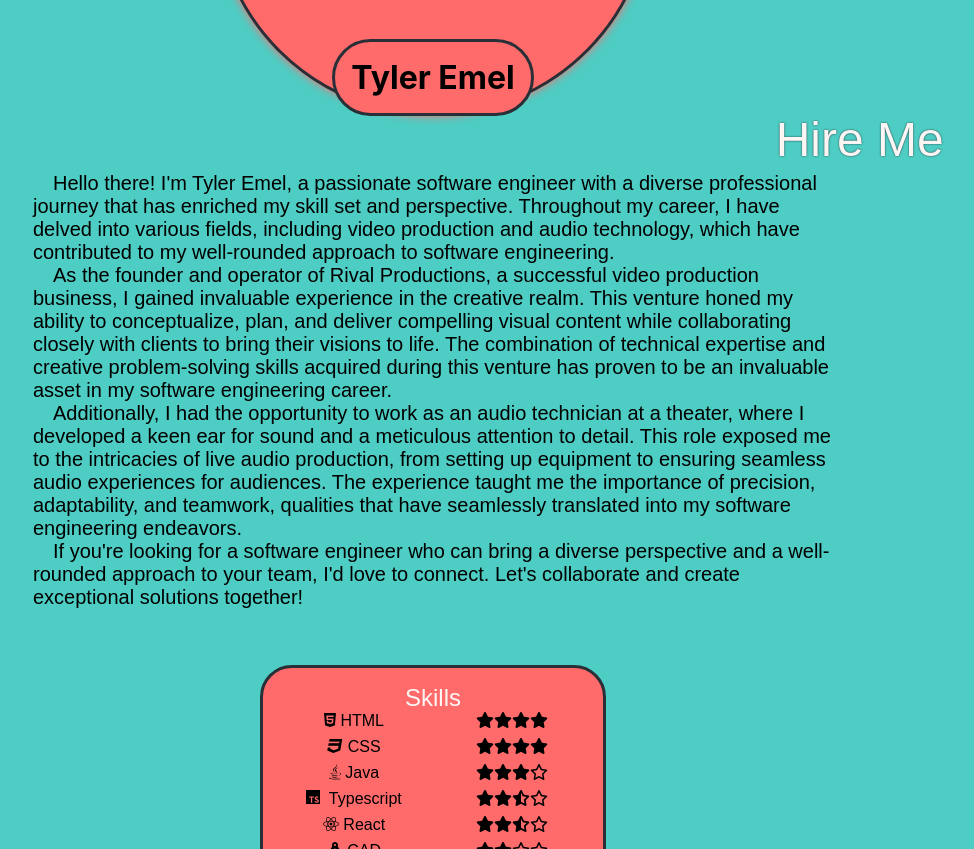
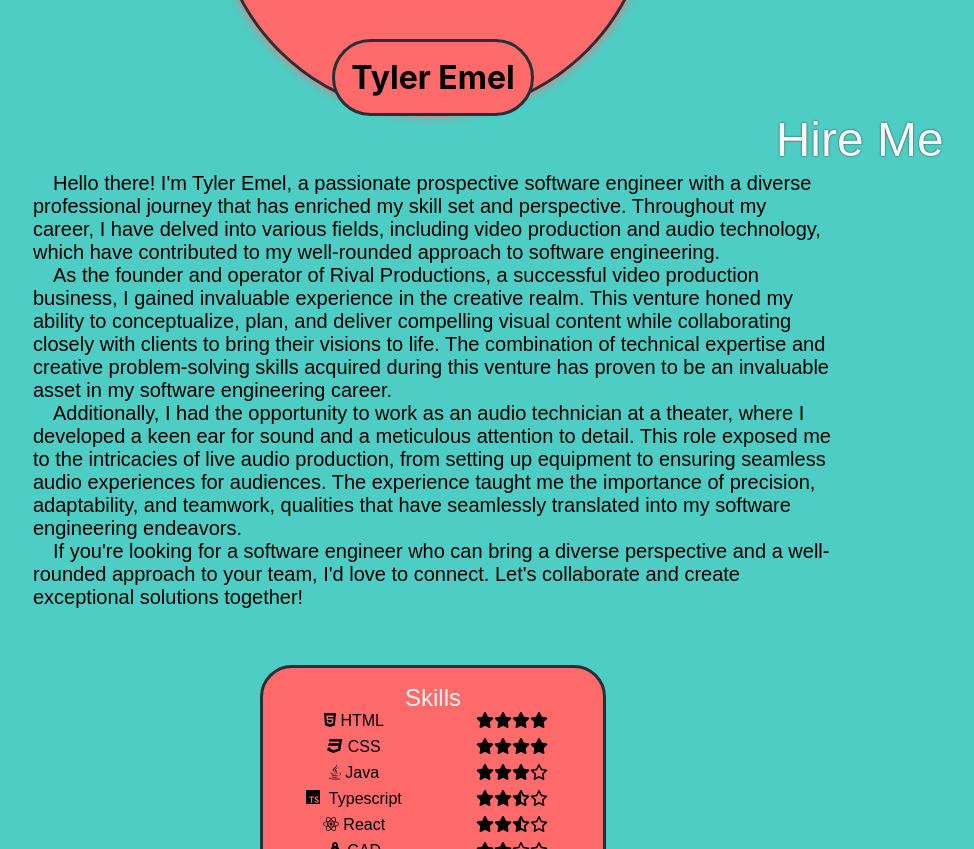
Before and after one commit to Temel00/joint-portfolio, a React (Create React App) app: page /hire in a window 1280 px wide. Shown: the part 460-1309 px from the top of the page, without its empty margins (207-1181 px from the left). Built offline with nearby package versions, Linux system fonts and the light colour scheme; a web font is replaced by a local one.

Commit message:
Removed pdfs and fixed resume to google link

```diff
--- a/src/pages/Hire.tsx
+++ b/src/pages/Hire.tsx
@@ -32,7 +32,7 @@ export const Hire = () => {
         </div>
       </div>
       <p className="hireDesc">
-        &emsp;Hello there! I'm Tyler Emel, a passionate software engineer with a
+        &emsp;Hello there! I'm Tyler Emel, a passionate prospective software engineer with a
         diverse professional journey that has enriched my skill set and
         perspective. Throughout my career, I have delved into various fields,
         including video production and audio technology, which have contributed
@@ -149,8 +149,8 @@ export const Hire = () => {
         </ul>
         <div className="hireLinksBin">
           <a
-            href="../../public/assets/TylerEmelResume.pdf"
-            download="Tyler_Emel_CV"
+            href="https://drive.google.com/file/d/1o-_NrfHYqWwzwQaN6IFcezf_qnH08mcw/view?usp=drive_link"
+            target="_blank"
             className="resumeLink"
           >
             My Resume<i class="fa-solid fa-file"></i>
```
Also changed, not shown: 1 other file (tests, documents, lock files or other folders).
